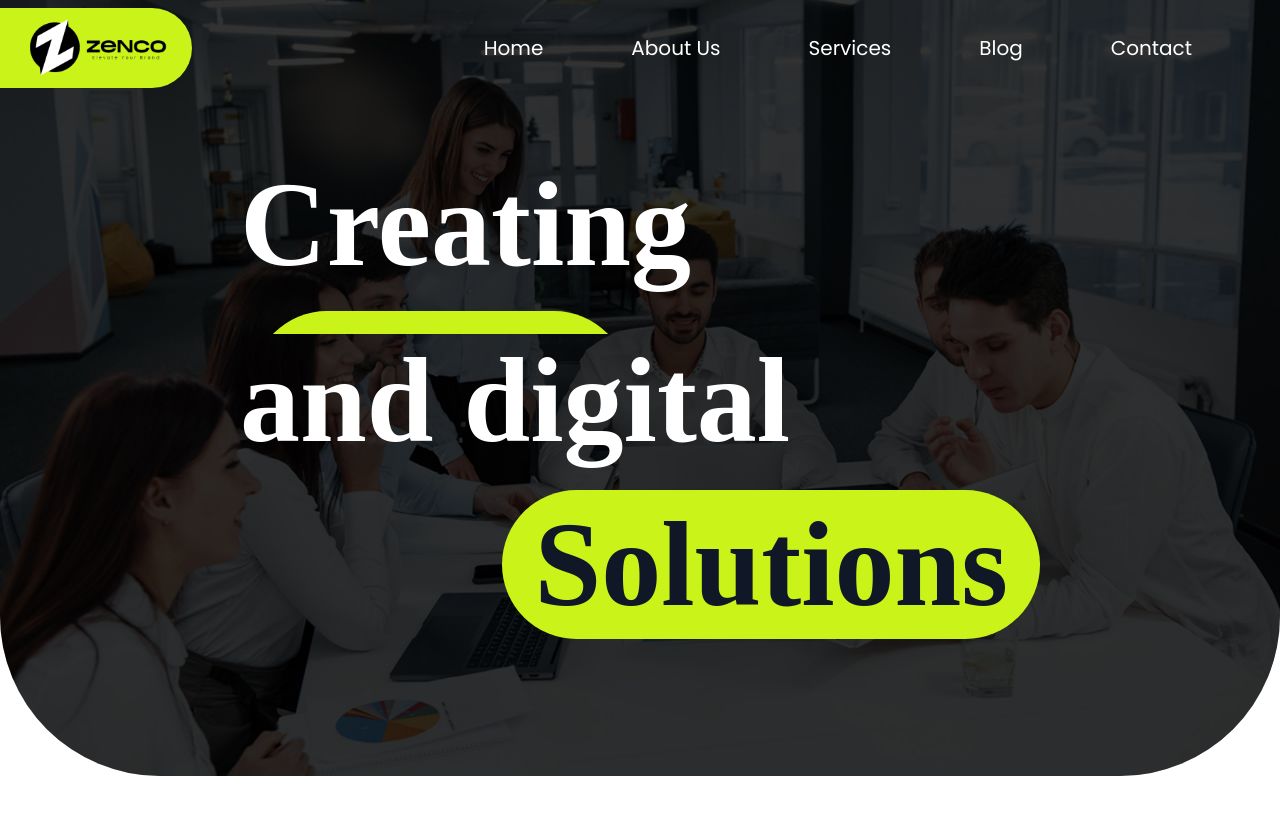
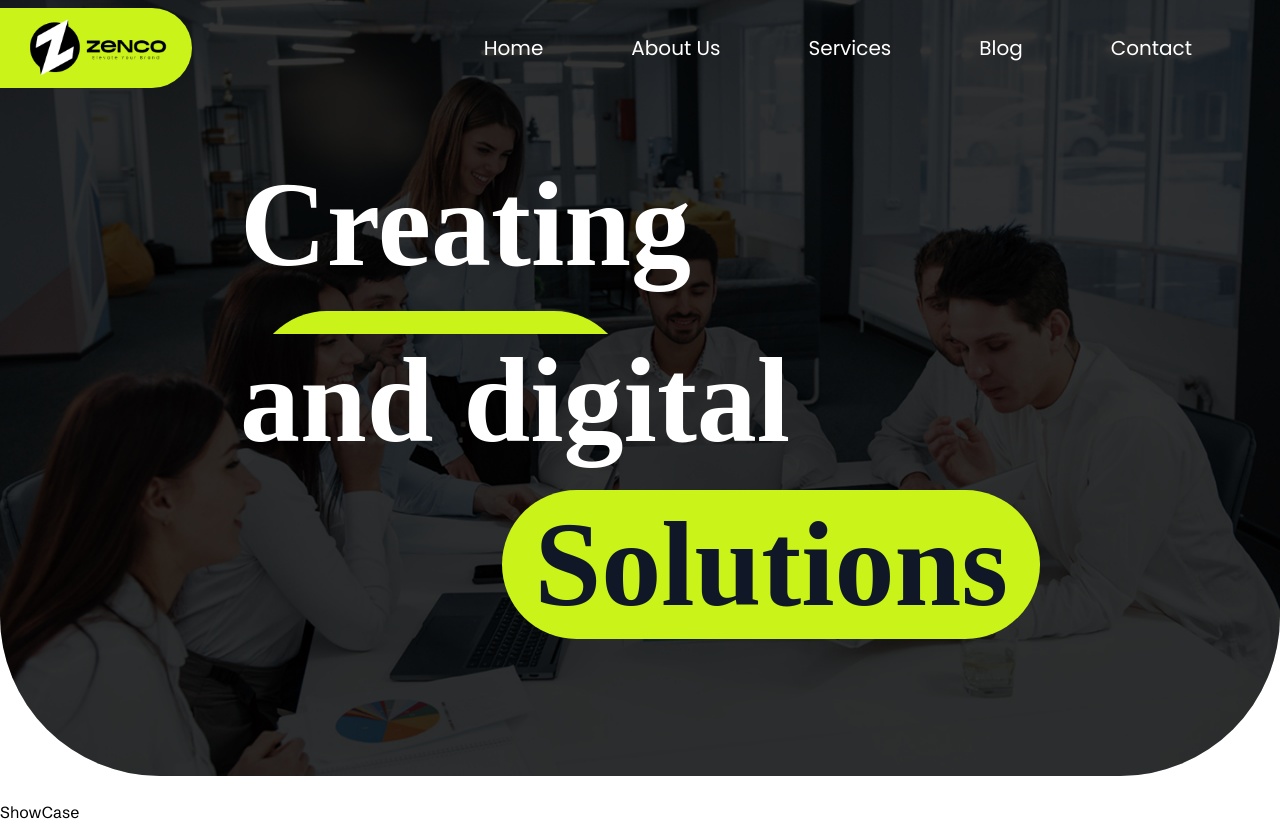
Before and after one commit to Biswajit0972/zenco.com, a Next.js app: page / in a window 1280 px wide. Before the commit the page ends 800 px from the top, so only its background shows below. Built offline with nearby package versions, Linux system fonts and the light colour scheme; a web font is replaced by a local one.

Commit message:
Add: `Showcase section in landing page`

```diff
--- /dev/null
+++ b/app/_components/ShowCase.tsx
@@ -0,0 +1,8 @@
+import React from 'react'
+
+const ShowCase = () => {
+    return (
+        <div className="showcase">ShowCase</div>
+    )
+}
+export default ShowCase
--- a/app/page.tsx
+++ b/app/page.tsx
@@ -1,9 +1,11 @@
 import Hero from "./_components/Hero";
+import ShowCase from "@/app/_components/ShowCase";
 
 export default function Home() {
-  return (
-    <section className="relative  w-full overflow-x-hidden overflow-y-auto ">
-      <Hero />
-    </section>
-  );
+    return (
+        <section className="relative  w-full overflow-x-hidden overflow-y-auto ">
+            <Hero/>
+            <ShowCase/>
+        </section>
+    );
 }
```
